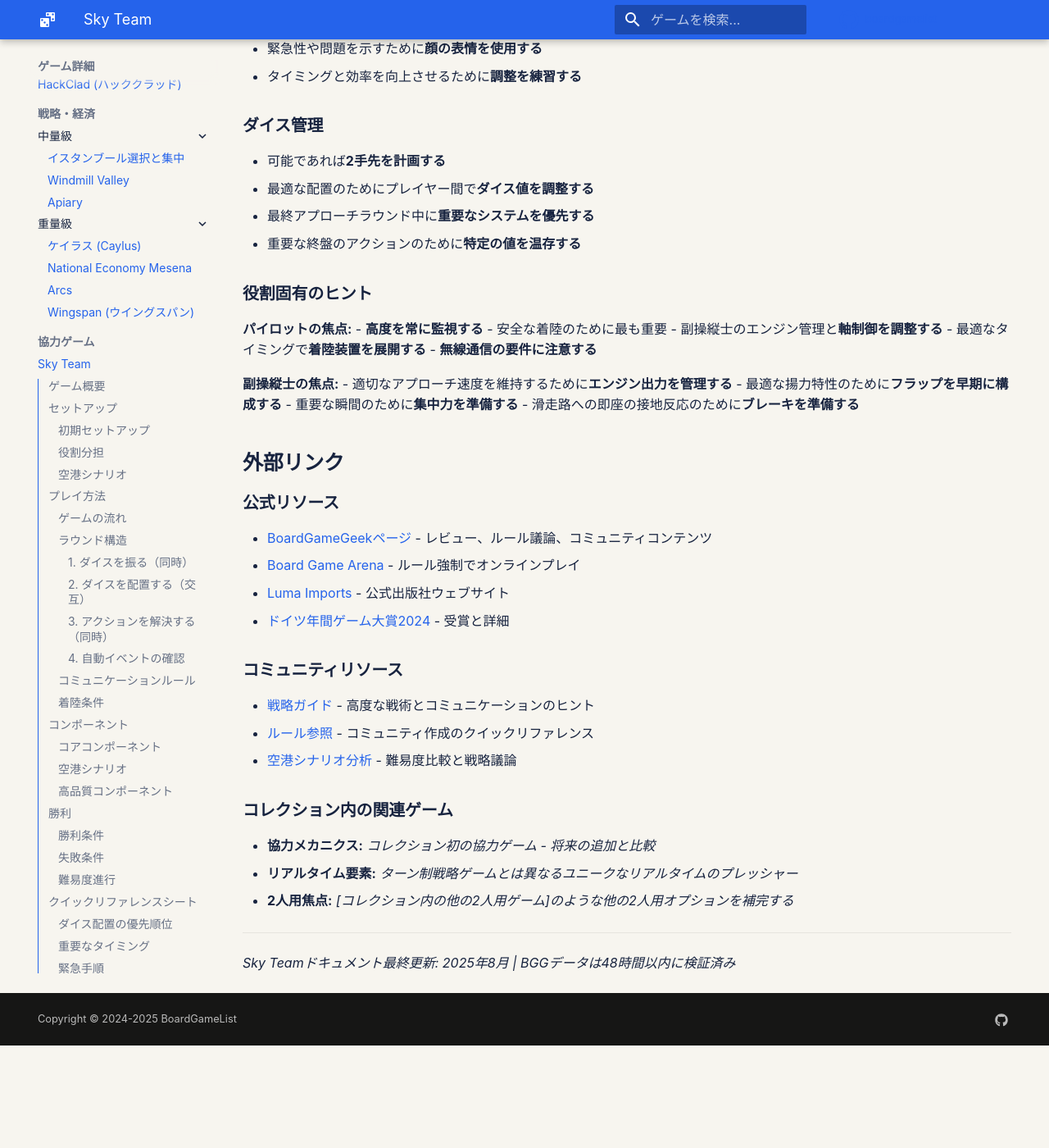
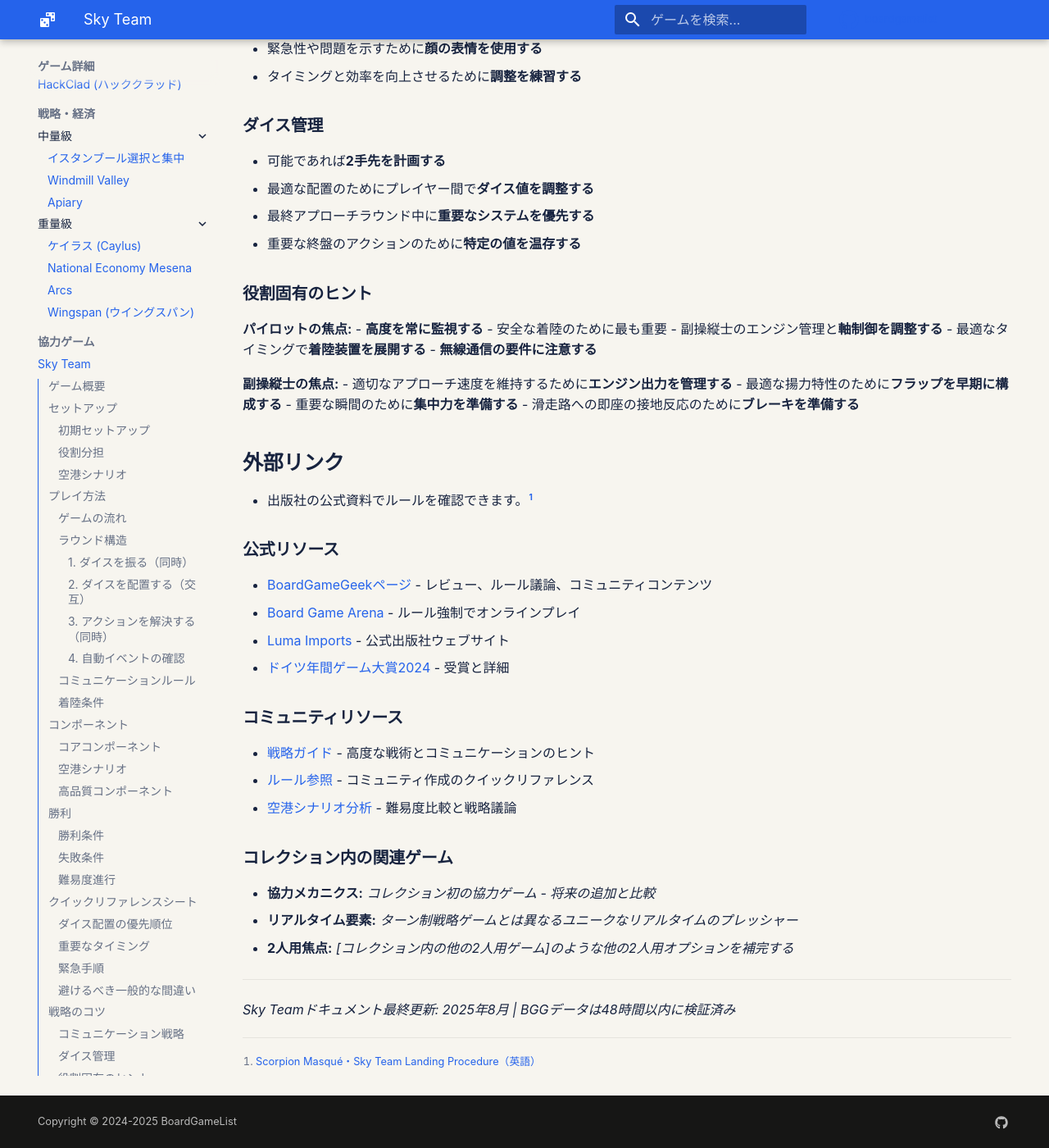
Before and after one commit to KAFKA2306/boardgamelist, an MkDocs documentation site: the page built from docs/games/ja/sky-team.md, in a window 1280 px wide and 1400 px high, scrolled down 4881 px. Shown: the whole window at 82% size. Built offline with MkDocs 1.6.1 and Material for MkDocs 9.7.7, drawn with Linux system fonts in a browser that asks for light colours; comment, search, counter and statistics services are not loaded; the version menu is left out; before the commit the page ends 6156 px from its top, so only the background shows below that.

Commit message:
日本語ルールガイドをOKFで検索できるようにする

```diff
--- a/docs/games/ja/sky-team.md
+++ b/docs/games/ja/sky-team.md
@@ -1,4 +1,13 @@
 ---
+type: "Rule Guide"
+description: "Sky Teamのセットアップと着陸手順を調べる日本語ガイド。"
+sources:
+  - id: scorpion-masque-sky-team-rules
+    resource: "https://www.scorpionmasque.com/sites/scorpionmasque.com/files/st_rules01_en_06jun2023.pdf"
+    title: "Scorpion Masqué・Sky Team Landing Procedure（英語）"
+generated:
+  by: "openai/chatgpt"
+  at: "2026-11-19T11:02:33Z"
 title: "Sky Team"
 japanese_title: "スカイチーム"
 players: "2"
@@ -212,6 +221,8 @@ Sky Teamは、最終アプローチと着陸シーケンスを表す正確に**8
 
 ## 外部リンク
 
+- 出版社の公式資料でルールを確認できます。[^scorpion-masque-sky-team-rules]
+
 ### 公式リソース
 - [BoardGameGeekページ](https://boardgamegeek.com/boardgame/373106/sky-team) - レビュー、ルール議論、コミュニティコンテンツ
 - [Board Game Arena](https://en.boardgamearena.com/gamepanel?game=skyteam) - ルール強制でオンラインプレイ
@@ -231,3 +242,5 @@ Sky Teamは、最終アプローチと着陸シーケンスを表す正確に**8
 ---
 
 *Sky Teamドキュメント最終更新: 2025年8月 | BGGデータは48時間以内に検証済み*
+
+[^scorpion-masque-sky-team-rules]: [Scorpion Masqué・Sky Team Landing Procedure（英語）](https://www.scorpionmasque.com/sites/scorpionmasque.com/files/st_rules01_en_06jun2023.pdf)
```
Also changed, not shown: README.md (+2 -0 lines), docs/games/ja/fort.md (+12 -0 lines), docs/games/ja/index.md (+8 -1 lines), docs/games/ja/log.md (added, +5 -0 lines), docs/games/ja/wingspan.md (+12 -0 lines), 1 other file.
